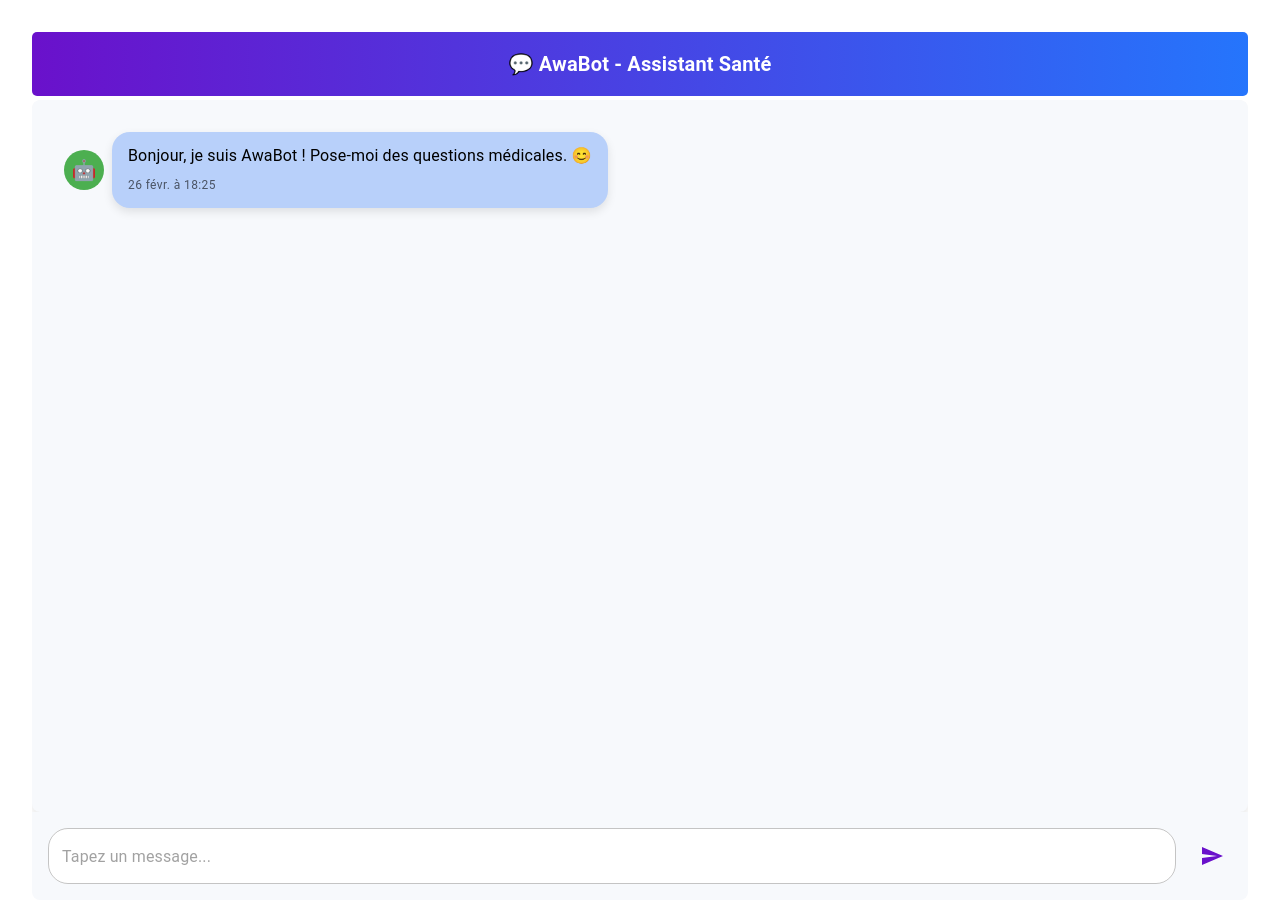
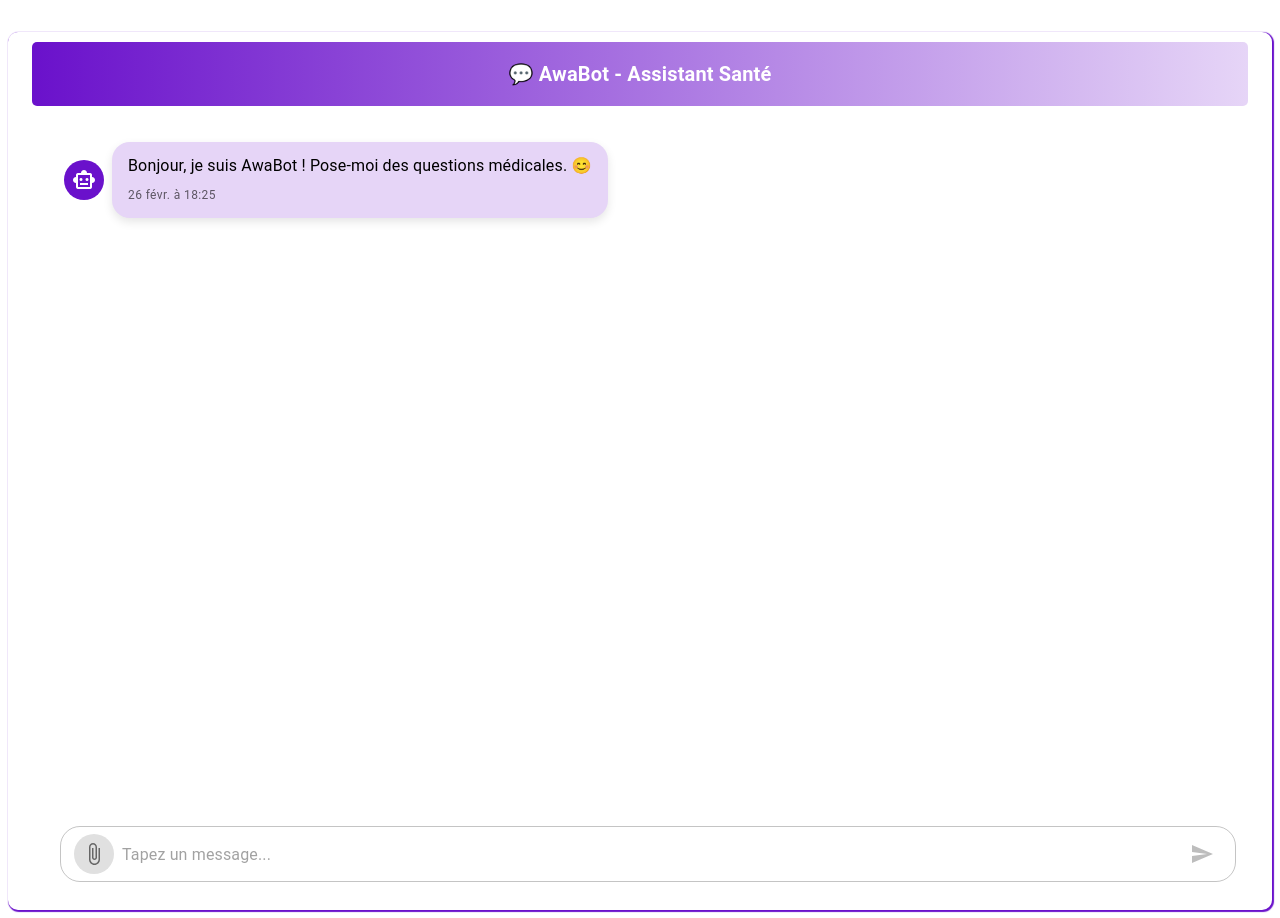
Before and after one commit to evasow/AwaBot---chatbot-m-dicale, a React (Vite) app: page / in a window 1280 px wide. Built offline with nearby package versions, Linux system fonts and the light colour scheme.

Commit message:
Update visuel input Search

```diff
--- a/index.html
+++ b/index.html
@@ -3,6 +3,7 @@
   <head>
     <meta charset="UTF-8" />
     <link rel="icon" type="image/svg+xml" href="" />
+    <link rel="stylesheet" href="https://fonts.googleapis.com/css2?family=Material+Symbols+Outlined:opsz,wght,FILL,GRAD@24,400,0,0&icon_names=smart_toy" />
     <meta name="viewport" content="width=device-width, initial-scale=1.0" />
     <title>AwaBot - chatbot médicale</title>
   </head>
--- a/src/App.css
+++ /dev/null
@@ -1,45 +0,0 @@
-#root {
-  max-width: 1280px;
-  margin: 0 auto;
-  padding: 2rem;
-  text-align: center;
-}
-
-.logo {
-  height: 6em;
-  padding: 1.5em;
-  will-change: filter;
-  transition: filter 300ms;
-}
-.logo:hover {
-  filter: drop-shadow(0 0 2em #646cffaa);
-}
-.logo.react:hover {
-  filter: drop-shadow(0 0 2em #61dafbaa);
-}
-
-@keyframes logo-spin {
-  from {
-    transform: rotate(0deg);
-  }
-  to {
-    transform: rotate(360deg);
-  }
-}
-
-@media (prefers-reduced-motion: no-preference) {
-  a:nth-of-type(2) .logo {
-    animation: logo-spin infinite 20s linear;
-  }
-}
-
-.card {
-  padding: 2em;
-}
-
-.read-the-docs {
-  color: #888;
-}
-.test{
-  color: #b8d0fa;
-}
--- a/src/App.tsx
+++ b/src/App.tsx
@@ -150,7 +150,14 @@ function App() {
 
   return (
     <Box>
-      <Container maxWidth="xl" sx={{ mt: 4 }}>
+      <Container maxWidth="xl"
+      sx={{
+        mt: 4,
+        //backgroundColor: "red",
+        boxShadow:"1px 1px 1px 1px #6a11cb",
+        borderRadius:"10px",
+        display:"flex",
+        flexDirection:"column"}}>
       <Header />
         <Box
           sx={{
--- a/src/components/ChatWindow.tsx
+++ b/src/components/ChatWindow.tsx
@@ -27,20 +27,24 @@ const ChatWindow: React.FC<ChatWindowProps> = ({ messages, isTyping }) => {
         flex: 1,
         overflowY: "auto",
         padding: 2,
-        backgroundColor: "#f7f9fc",
+        backgroundColor: "white",
         borderRadius: "8px",
         maxHeight: "800px",
-        boxShadow: "0 4px 10px rgba(0, 0, 0, 0.1)",
+        // border: "1px solid #b8d0fa",
+        //boxShadow: "0 4px 10px rgb(171, 89, 252)",
       }}
     >
       <List>
         {messages.map((msg, index) => (
           <ListItem key={index} sx={{ justifyContent: msg.sender === "user" ? "flex-end" : "flex-start" }}>
-            {msg.sender === "ChatGPT" && <Avatar sx={{ bgcolor: "#4caf50", mr: 1 }}>🤖</Avatar>}
+            {msg.sender === "ChatGPT" && <Avatar sx={{ bgcolor: "#6a11cb", mr: 1 }}>
+            <span className="material-symbols-outlined">smart_toy</span>
+              </Avatar>}
             <Box
               sx={{
                 maxWidth: "75%",
-                backgroundColor: msg.sender === "user" ? "#2575fc" : "#b8d0fa",
+                backgroundColor: msg.sender === "user" ? "#6a11cb" : "#e6d5f7",
+                borderBottomRightRadius: msg.sender === "user" ? "none" : "18px",
                 borderRadius: "18px",
                 padding: "12px 16px",
                 wordBreak: "break-word",
@@ -56,7 +60,7 @@ const ChatWindow: React.FC<ChatWindowProps> = ({ messages, isTyping }) => {
                 {msg.timestamp}
               </Typography>
             </Box>
-            {msg.sender === "user" && <Avatar sx={{ bgcolor: "#1e88e5", ml: 1 }}>👤</Avatar>}
+            {/* {msg.sender === "user" && <Avatar sx={{ bgcolor: "#1e88e5", ml: 1 }}>👤</Avatar>} */}
           </ListItem>
         ))}
         {isTyping && (
--- a/src/components/Header.tsx
+++ b/src/components/Header.tsx
@@ -6,10 +6,11 @@ const Header: React.FC = () => {
     <AppBar
       position="static"
       sx={{
-        background: "linear-gradient(90deg, #6a11cb 0%, #2575fc 100%)",
+        background: "linear-gradient(90deg, #6a11cb 0%, #e6d5f7 100%)",
         boxShadow: "none",
         marginBottom: "4px",
         borderRadius: "5px",
+        marginTop: "10px",
       }}
     >
       <Toolbar>
--- a/src/components/MessageInput.tsx
+++ b/src/components/MessageInput.tsx
@@ -1,6 +1,7 @@
 import React from "react";
-import { TextField, Box, IconButton } from "@mui/material";
+import { TextField, Box, IconButton, InputAdornment } from "@mui/material";
 import SendIcon from "@mui/icons-material/Send";
+import AttachFileIcon from "@mui/icons-material/AttachFile";
 
 interface MessageInputProps {
   inputMessage: string;
@@ -13,23 +14,14 @@ const MessageInput: React.FC<MessageInputProps> = ({
   setInputMessage,
   handleSend,
 }) => {
-  // Fonction pour gérer l'envoi du message via le formulaire
   const handleFormSubmit = (e: React.FormEvent<HTMLFormElement>) => {
-    e.preventDefault(); // Empêche le rechargement de la page lors de l'envoi du formulaire
-    handleSend(); // Appel de la fonction handleSend pour envoyer le message
+    e.preventDefault();
+    if (inputMessage.trim()) handleSend();
   };
 
   return (
-    <Box
-      sx={{
-        display: "flex",
-        padding: 2,
-        backgroundColor: "#f7f9fc",
-       // borderTop: "1px solid #e3e6f0",
-      }}
-    >
-      {/* Formulaire qui capture l'événement submit */}
-      <form onSubmit={handleFormSubmit} style={{ width: "100%", display: "flex" }}>
+    <Box sx={{ display: "flex", padding: 1, backgroundColor: "white", width: "100%" }}>
+      <form onSubmit={handleFormSubmit} style={{ width: "100%", display: "flex", margin:"20px" }}>
         <TextField
           fullWidth
           variant="outlined"
@@ -37,27 +29,63 @@ const MessageInput: React.FC<MessageInputProps> = ({
           onChange={(e) => setInputMessage(e.target.value)}
           placeholder="Tapez un message..."
           sx={{
-            marginRight: 2,
             borderRadius: "20px",
+
             "& .MuiOutlinedInput-root": {
               borderRadius: "20px",
               backgroundColor: "#fff",
             },
+
           }}
-        />
+          slotProps={{
+            input: {
+              startAdornment: (
+                <InputAdornment position="start">
                   <IconButton
-          type="submit" // Soumettre le formulaire au clic
                     sx={{
-            //backgroundColor: "#6a11cb",
+                      backgroundColor: "#e0e0e0",  // Icône grisée
+                      "&:hover": {
+                        backgroundColor: "#b0b0b0",
+                      },
+                    }}
+                  >
+                    <AttachFileIcon />
+                  </IconButton>
+                </InputAdornment>
+              ),
+              endAdornment: inputMessage.trim() ? (
+                <InputAdornment position="end">
+                  <IconButton
+                    type="submit"
+                    sx={{
                       color: "#6a11cb",
+                      backgroundColor: "#e0e0e0",  // Bouton grisé par défaut
                       "&:hover": {
                         backgroundColor: "#2575fc",
                       },
-            borderRadius: "100%",
+                      borderRadius: "50%",
                     }}
                   >
                     <SendIcon />
                   </IconButton>
+                </InputAdornment>
+              ) : (
+                <InputAdornment position="end">
+                  <IconButton
+                    disabled
+                    sx={{
+                      color: "#b0b0b0",  // Bouton grisé lorsqu'il est désactivé
+                      backgroundColor: "#e0e0e0",
+                      borderRadius: "50%",
+                    }}
+                  >
+                    <SendIcon />
+                  </IconButton>
+                </InputAdornment>
+              ),
+            },
+          }}
+        />
       </form>
     </Box>
   );
```
Lines whose indentation alone changed are shown as unchanged.
